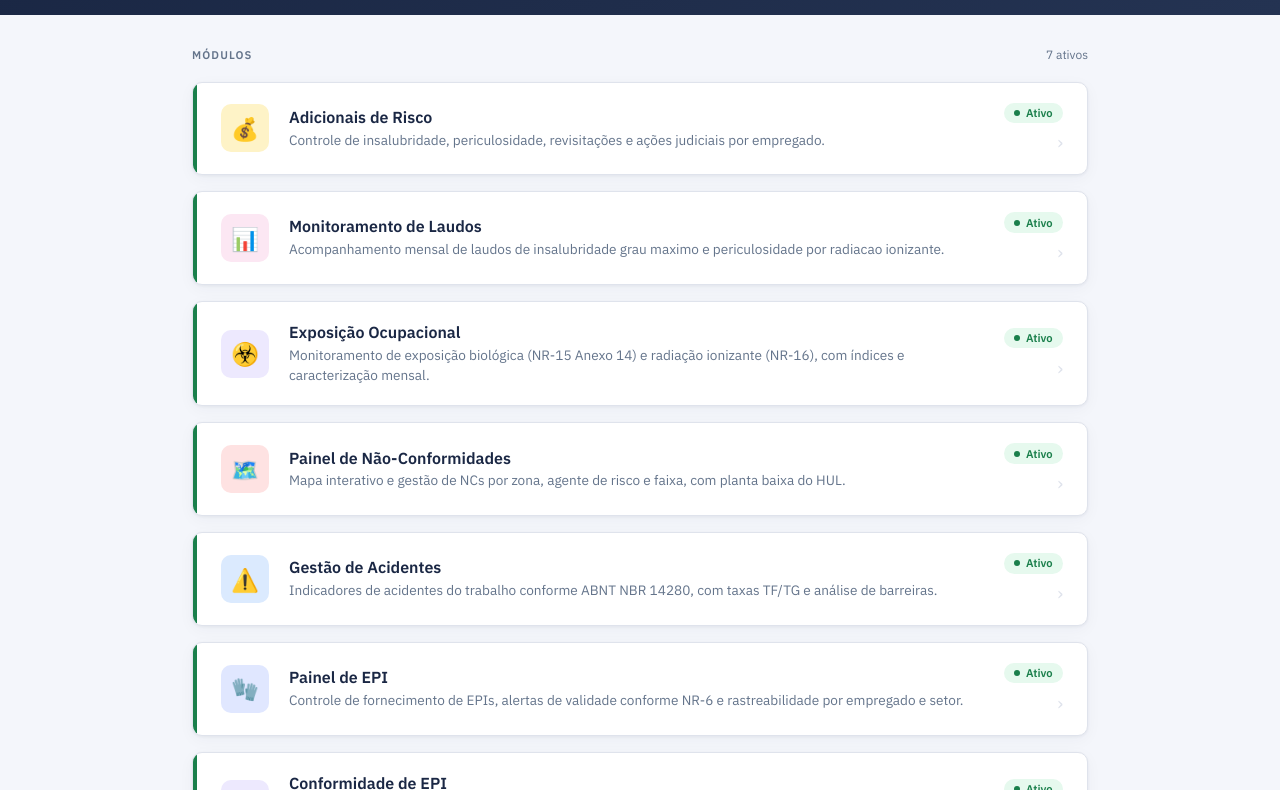
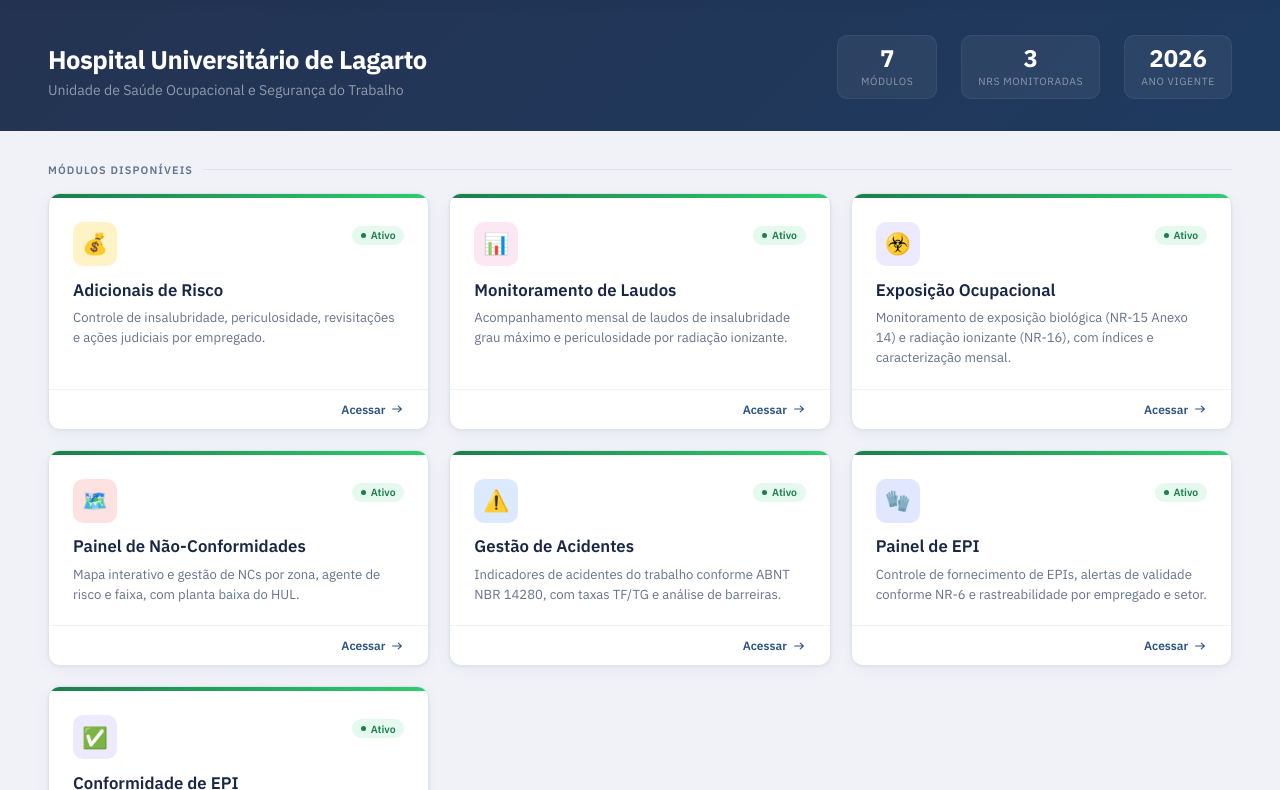
Before and after one commit to markikuchi/Painel-Gerencial-SST-HUL-UFS, a plain HTML site: page index.html in a window 1280 px wide. Shown: the part 69-859 px from the top of the page. Drawn offline with Linux system fonts and the light colour scheme.

Commit message:
Add files via upload

```diff
--- a/index.html
+++ b/index.html
@@ -8,7 +8,7 @@
 <link href="https://fonts.googleapis.com/css2?family=IBM+Plex+Sans:wght@300;400;500;600;700&family=IBM+Plex+Mono:wght@400;500&display=swap" rel="stylesheet">
 <style>
   :root {
-    --bg: #f4f6fb;
+    --bg: #f0f2f8;
     --card: #ffffff;
     --az: #1a2744;
     --az2: #243352;
@@ -21,7 +21,7 @@
     --borda: #dfe3ec;
     --txt: #1e2a3a;
     --sub: #64748b;
-    --radius: 10px;
+    --radius: 12px;
     --sombra: 0 1px 3px rgba(26,39,68,.06), 0 4px 16px rgba(26,39,68,.04);
   }
   * { box-sizing: border-box; margin: 0; padding: 0; }
@@ -36,63 +36,104 @@
 
   /* ── Header ── */
   .header {
-    background: linear-gradient(135deg, var(--az) 0%, var(--az2) 100%);
+    background: linear-gradient(135deg, var(--az) 0%, var(--az2) 60%, #2a4068 100%);
     color: #fff;
-    padding: 1.25rem 2rem;
+    padding: 0 2.5rem;
     display: flex;
     align-items: center;
     justify-content: space-between;
     flex-wrap: wrap;
     gap: .5rem;
+    height: 64px;
+    position: sticky;
+    top: 0;
+    z-index: 100;
+    box-shadow: 0 2px 12px rgba(26,39,68,.18);
   }
-  .header-left { display: flex; align-items: center; gap: 1rem; }
+  .header-left { display: flex; align-items: center; gap: .85rem; }
   .header-logo {
-    width: 40px; height: 40px;
+    width: 36px; height: 36px;
     border-radius: 8px;
-    background: rgba(255,255,255,.12);
+    background: rgba(255,255,255,.1);
     display: flex; align-items: center; justify-content: center;
-    font-size: 1.1rem; font-weight: 700;
+    font-size: .85rem; font-weight: 700;
     letter-spacing: -.02em;
     flex-shrink: 0;
-    border: 1px solid rgba(255,255,255,.1);
+    border: 1px solid rgba(255,255,255,.08);
   }
-  .header h1 { font-size: 1.2rem; font-weight: 600; letter-spacing: -.01em; line-height: 1.3; }
-  .header .sub { color: rgba(255,255,255,.55); font-size: .8rem; font-weight: 400; margin-top: .1rem; }
-  .header-right { text-align: right; }
-  .header-right .dept { font-size: .75rem; color: rgba(255,255,255,.45); font-weight: 400; }
+  .header h1 { font-size: 1.1rem; font-weight: 600; letter-spacing: -.01em; }
+  .header .sub-h { color: rgba(255,255,255,.45); font-size: .78rem; font-weight: 400; margin-left: .5rem; }
+  .header-right { display: flex; align-items: center; gap: 1.5rem; }
+  .header-right .dept { font-size: .72rem; color: rgba(255,255,255,.4); font-weight: 400; }
+  .header-stat {
+    display: flex; align-items: center; gap: .4rem;
+    font-size: .72rem; color: rgba(255,255,255,.55);
+  }
+  .header-stat .dot-h { width: 7px; height: 7px; border-radius: 50%; background: #34d399; }
 
-  /* ── Main ── */
+  /* ── Hero ── */
+  .hero {
+    background: linear-gradient(135deg, var(--az2) 0%, #1e3a5f 100%);
+    padding: 2.5rem 3rem 2rem;
+    color: #fff;
+    display: flex;
+    align-items: flex-end;
+    justify-content: space-between;
+    flex-wrap: wrap;
+    gap: 1rem;
+  }
+  .hero-text h2 {
+    font-size: 1.6rem; font-weight: 700; letter-spacing: -.02em; line-height: 1.2;
+  }
+  .hero-text p {
+    color: rgba(255,255,255,.5); font-size: .88rem; margin-top: .35rem; font-weight: 400;
+  }
+  .hero-kpis {
+    display: flex; gap: 1.5rem; flex-wrap: wrap;
+  }
+  .kpi {
+    text-align: center; padding: .6rem 1rem;
+    background: rgba(255,255,255,.06);
+    border-radius: 10px;
+    border: 1px solid rgba(255,255,255,.06);
+    min-width: 100px;
+  }
+  .kpi-val { font-size: 1.5rem; font-weight: 700; line-height: 1; }
+  .kpi-label { font-size: .65rem; color: rgba(255,255,255,.45); margin-top: .3rem; text-transform: uppercase; letter-spacing: .06em; }
+
+  /* ── Grid de módulos ── */
   .main {
     flex: 1;
-    padding: 2rem;
-    max-width: 960px;
-    width: 100%;
-    margin: 0 auto;
+    padding: 2rem 3rem 3rem;
   }
-
-  /* ── Seção de módulos ── */
-  .modulos-header {
-    display: flex;
-    align-items: baseline;
-    justify-content: space-between;
-    margin-bottom: 1.25rem;
-  }
-  .modulos-titulo {
-    font-size: .7rem;
+  .section-label {
+    font-size: .68rem;
     font-weight: 600;
     text-transform: uppercase;
     letter-spacing: .1em;
     color: var(--sub);
+    margin-bottom: 1rem;
+    display: flex;
+    align-items: center;
+    gap: .6rem;
   }
-  .modulos-count {
-    font-size: .75rem;
-    color: var(--sub);
+  .section-label::after {
+    content: '';
+    flex: 1;
+    height: 1px;
+    background: var(--borda);
   }
 
-  /* ── Card de módulo ── */
-  .modulo-card {
+  .grid {
+    display: grid;
+    grid-template-columns: repeat(auto-fill, minmax(340px, 1fr));
+    gap: 1.25rem;
+  }
+
+  /* ── Card ── */
+  .card {
     display: flex;
-    align-items: stretch;
+    flex-direction: column;
     background: var(--card);
     border: 1px solid var(--borda);
     border-radius: var(--radius);
@@ -101,133 +142,143 @@
     color: inherit;
     transition: border-color .2s, box-shadow .2s, transform .15s;
     overflow: hidden;
-    margin-bottom: 1rem;
+    position: relative;
   }
-  .modulo-card:hover {
+  .card:hover {
     border-color: var(--azm);
-    box-shadow: 0 2px 8px rgba(44,82,130,.1), 0 8px 24px rgba(44,82,130,.06);
-    transform: translateY(-1px);
+    box-shadow: 0 4px 20px rgba(44,82,130,.12);
+    transform: translateY(-2px);
   }
-  .modulo-card:active { transform: translateY(0); }
+  .card:active { transform: translateY(0); }
 
-  .modulo-barra {
-    width: 4px;
-    flex-shrink: 0;
+  .card-top {
+    height: 4px;
+    width: 100%;
   }
-  .barra-ativo { background: var(--green); }
-  .barra-breve { background: var(--borda); }
+  .top-ativo { background: linear-gradient(90deg, var(--green), #2ecc71); }
+  .top-breve { background: var(--borda); }
 
-  .modulo-body {
+  .card-body {
+    padding: 1.5rem 1.5rem 1.25rem;
     flex: 1;
-    padding: 1.25rem 1.5rem;
     display: flex;
-    align-items: center;
-    gap: 1.25rem;
+    flex-direction: column;
   }
 
-  .modulo-icon {
-    width: 48px; height: 48px;
+  .card-header {
+    display: flex;
+    align-items: flex-start;
+    justify-content: space-between;
+    gap: .75rem;
+    margin-bottom: .85rem;
+  }
+
+  .card-icon {
+    width: 44px; height: 44px;
     border-radius: 10px;
     display: flex; align-items: center; justify-content: center;
-    font-size: 1.4rem;
-    flex-shrink: 0;
-  }
-  .icon-adic { background: #fef3c7; }
-  .icon-contr { background: #e0e7ff; }
-
-  .modulo-info { flex: 1; min-width: 0; }
-  .modulo-nome {
-    font-size: 1rem;
-    font-weight: 600;
-    color: var(--az);
-    line-height: 1.3;
-  }
-  .modulo-desc {
-    font-size: .85rem;
-    color: var(--sub);
-    margin-top: .2rem;
-    line-height: 1.45;
-  }
-
-  .modulo-meta {
-    display: flex;
-    flex-direction: column;
-    align-items: flex-end;
-    gap: .4rem;
+    font-size: 1.3rem;
     flex-shrink: 0;
   }
 
   .badge-status {
     display: inline-flex;
     align-items: center;
-    gap: .35rem;
-    font-size: .7rem;
+    gap: .3rem;
+    font-size: .65rem;
     font-weight: 600;
-    padding: .2rem .65rem;
+    padding: .15rem .55rem;
     border-radius: 20px;
     white-space: nowrap;
+    margin-top: .25rem;
   }
   .badge-ativo { background: var(--greenl); color: var(--green); }
   .badge-breve { background: var(--amberl); color: var(--amber); }
-
   .badge-dot {
-    width: 6px; height: 6px;
+    width: 5px; height: 5px;
     border-radius: 50%;
     flex-shrink: 0;
   }
   .dot-ativo { background: var(--green); }
   .dot-breve { background: var(--amber); }
 
-  .modulo-seta {
-    color: var(--borda);
-    font-size: 1.2rem;
-    transition: color .2s, transform .2s;
+  .card-nome {
+    font-size: 1.05rem;
+    font-weight: 600;
+    color: var(--az);
+    line-height: 1.3;
+    margin-bottom: .4rem;
   }
-  .modulo-card:hover .modulo-seta { color: var(--azm); transform: translateX(2px); }
+  .card-desc {
+    font-size: .82rem;
+    color: var(--sub);
+    line-height: 1.55;
+    flex: 1;
+  }
+
+  .card-footer {
+    display: flex;
+    align-items: center;
+    justify-content: flex-end;
+    padding: .75rem 1.5rem;
+    border-top: 1px solid #f0f2f5;
+  }
+  .card-link {
+    font-size: .75rem;
+    font-weight: 600;
+    color: var(--azm);
+    display: flex;
+    align-items: center;
+    gap: .3rem;
+    transition: gap .2s;
+  }
+  .card:hover .card-link { gap: .5rem; }
+  .card-link svg {
+    width: 14px; height: 14px;
+    transition: transform .2s;
+  }
+  .card:hover .card-link svg { transform: translateX(2px); }
 
   /* ── Card desabilitado ── */
-  .modulo-card.disabled {
-    opacity: .55;
+  .card.disabled {
+    opacity: .5;
     cursor: default;
     pointer-events: none;
-  }
-  .modulo-card.disabled:hover {
-    border-color: var(--borda);
-    box-shadow: var(--sombra);
-    transform: none;
-  }
-
-  /* ── Separador ── */
-  .sep {
-    border: none;
-    border-top: 1px solid var(--borda);
-    margin: 1.5rem 0;
   }
 
   /* ── Rodapé ── */
   .footer {
     text-align: center;
     padding: 1.5rem 2rem;
-    font-size: .72rem;
+    font-size: .7rem;
     color: var(--sub);
     border-top: 1px solid var(--borda);
     line-height: 1.6;
+    background: #fff;
   }
-  .footer a { color: var(--azm); text-decoration: none; }
-  .footer a:hover { text-decoration: underline; }
 
   /* ── Responsivo ── */
-  @media (max-width: 640px) {
-    .header { padding: 1rem 1.25rem; }
-    .header-logo { width: 36px; height: 36px; font-size: 1rem; }
-    .header h1 { font-size: 1.05rem; }
-    .main { padding: 1.25rem 1rem; }
-    .modulo-body { padding: 1rem 1.25rem; gap: 1rem; flex-wrap: wrap; }
-    .modulo-meta { flex-direction: row; align-items: center; }
+  @media (max-width: 1024px) {
+    .hero { padding: 2rem 2rem 1.5rem; }
+    .main { padding: 1.5rem 2rem 2rem; }
+    .grid { grid-template-columns: repeat(auto-fill, minmax(300px, 1fr)); }
   }
-  @media (max-width: 400px) {
-    .modulo-body { flex-direction: column; align-items: flex-start; }
-    .modulo-meta { flex-direction: row; width: 100%; justify-content: space-between; }
+  @media (max-width: 768px) {
+    .header { padding: 0 1.25rem; }
+    .header .sub-h { display: none; }
+    .hero { padding: 1.5rem 1.25rem 1.25rem; }
+    .hero-text h2 { font-size: 1.3rem; }
+    .hero-kpis { gap: .75rem; }
+    .kpi { min-width: 80px; padding: .5rem .75rem; }
+    .kpi-val { font-size: 1.2rem; }
+    .main { padding: 1.25rem; }
+    .grid { grid-template-columns: 1fr; gap: 1rem; }
+  }
+  @media (max-width: 480px) {
+    .header { height: 56px; }
+    .header h1 { font-size: .95rem; }
+    .hero-kpis { width: 100%; }
+    .kpi { flex: 1; }
   }
 </style>
 </head>
@@ -236,157 +287,161 @@
 <div class="header">
   <div class="header-left">
     <div class="header-logo">SST</div>
-    <div>
+    <div style="display:flex;align-items:baseline;gap:0">
       <h1>Painel Gerencial SOST/SEG</h1>
-      <div class="sub">Hospital Universitário de Lagarto · EBSERH</div>
+      <span class="sub-h">HUL · EBSERH</span>
     </div>
   </div>
   <div class="header-right">
+    <div class="header-stat">
+      <span class="dot-h"></span>
+      7 módulos ativos
+    </div>
     <div class="dept">USOST · Engenharia de Segurança do Trabalho</div>
+  </div>
+</div>
+
+<div class="hero">
+  <div class="hero-text">
+    <h2>Hospital Universitário de Lagarto</h2>
+    <p>Unidade de Saúde Ocupacional e Segurança do Trabalho</p>
+  </div>
+  <div class="hero-kpis">
+    <div class="kpi">
+      <div class="kpi-val">7</div>
+      <div class="kpi-label">Módulos</div>
+    </div>
+    <div class="kpi">
+      <div class="kpi-val">3</div>
+      <div class="kpi-label">NRs monitoradas</div>
+    </div>
+    <div class="kpi">
+      <div class="kpi-val" id="anoAtual">2026</div>
+      <div class="kpi-label">Ano vigente</div>
+    </div>
   </div>
 </div>
 
 <div class="main">
 
-  <div class="modulos-header">
-    <span class="modulos-titulo">Módulos</span>
-    <span class="modulos-count">7 ativos</span>
+  <div class="section-label">Módulos disponíveis</div>
+
+  <div class="grid">
+
+    <a class="card" href="painel_gerencial_sost.html">
+      <div class="card-top top-ativo"></div>
+      <div class="card-body">
+        <div class="card-header">
+          <div class="card-icon" style="background:#fef3c7">💰</div>
+          <span class="badge-status badge-ativo"><span class="badge-dot dot-ativo"></span> Ativo</span>
         </div>
-
-  <!-- Card Ativo -->
-  <a class="modulo-card" href="painel_gerencial_sost.html">
-    <div class="modulo-barra barra-ativo"></div>
-    <div class="modulo-body">
-      <div class="modulo-icon icon-adic">💰</div>
-      <div class="modulo-info">
-        <div class="modulo-nome">Adicionais de Risco</div>
-        <div class="modulo-desc">Controle de insalubridade, periculosidade, revisitações e ações judiciais por empregado.</div>
+        <div class="card-nome">Adicionais de Risco</div>
+        <div class="card-desc">Controle de insalubridade, periculosidade, revisitações e ações judiciais por empregado.</div>
       </div>
-      <div class="modulo-meta">
-        <span class="badge-status badge-ativo"><span class="badge-dot dot-ativo"></span> Ativo</span>
-        <span class="modulo-seta">&#8250;</span>
-      </div>
+      <div class="card-footer">
+        <span class="card-link">Acessar <svg viewBox="0 0 20 20" fill="currentColor"><path fill-rule="evenodd" d="M3 10a.75.75 0 01.75-.75h10.638L11.23 6.29a.75.75 0 111.04-1.08l4.5 4.25a.75.75 0 010 1.08l-4.5 4.25a.75.75 0 11-1.04-1.08l3.158-2.96H3.75A.75.75 0 013 10z" clip-rule="evenodd"/></svg></span>
       </div>
     </a>
 
-  <!-- Card Monitoramento de Laudos -->
-  <a class="modulo-card" href="painel_monitoramento.html">
-    <div class="modulo-barra barra-ativo"></div>
-    <div class="modulo-body">
-      <div class="modulo-icon" style="background:#fce7f3">📊</div>
-      <div class="modulo-info">
-        <div class="modulo-nome">Monitoramento de Laudos</div>
-        <div class="modulo-desc">Acompanhamento mensal de laudos de insalubridade grau maximo e periculosidade por radiacao ionizante.</div>
+    <a class="card" href="painel_monitoramento.html">
+      <div class="card-top top-ativo"></div>
+      <div class="card-body">
+        <div class="card-header">
+          <div class="card-icon" style="background:#fce7f3">📊</div>
+          <span class="badge-status badge-ativo"><span class="badge-dot dot-ativo"></span> Ativo</span>
         </div>
-      <div class="modulo-meta">
-        <span class="badge-status badge-ativo"><span class="badge-dot dot-ativo"></span> Ativo</span>
-        <span class="modulo-seta">&#8250;</span>
+        <div class="card-nome">Monitoramento de Laudos</div>
+        <div class="card-desc">Acompanhamento mensal de laudos de insalubridade grau máximo e periculosidade por radiação ionizante.</div>
       </div>
+      <div class="card-footer">
+        <span class="card-link">Acessar <svg viewBox="0 0 20 20" fill="currentColor"><path fill-rule="evenodd" d="M3 10a.75.75 0 01.75-.75h10.638L11.23 6.29a.75.75 0 111.04-1.08l4.5 4.25a.75.75 0 010 1.08l-4.5 4.25a.75.75 0 11-1.04-1.08l3.158-2.96H3.75A.75.75 0 013 10z" clip-rule="evenodd"/></svg></span>
       </div>
     </a>
 
-  <!-- Card Exposição Ocupacional -->
-  <a class="modulo-card" href="painel_exposicao.html">
-    <div class="modulo-barra barra-ativo"></div>
-    <div class="modulo-body">
-      <div class="modulo-icon" style="background:#ede9fe">☣️</div>
-      <div class="modulo-info">
-        <div class="modulo-nome">Exposição Ocupacional</div>
-        <div class="modulo-desc">Monitoramento de exposição biológica (NR-15 Anexo 14) e radiação ionizante (NR-16), com índices e caracterização mensal.</div>
+    <a class="card" href="painel_exposicao.html">
+      <div class="card-top top-ativo"></div>
+      <div class="card-body">
+        <div class="card-header">
+          <div class="card-icon" style="background:#ede9fe">☣️</div>
+          <span class="badge-status badge-ativo"><span class="badge-dot dot-ativo"></span> Ativo</span>
         </div>
-      <div class="modulo-meta">
-        <span class="badge-status badge-ativo"><span class="badge-dot dot-ativo"></span> Ativo</span>
-        <span class="modulo-seta">&#8250;</span>
+        <div class="card-nome">Exposição Ocupacional</div>
+        <div class="card-desc">Monitoramento de exposição biológica (NR-15 Anexo 14) e radiação ionizante (NR-16), com índices e caracterização mensal.</div>
       </div>
+      <div class="card-footer">
+        <span class="card-link">Acessar <svg viewBox="0 0 20 20" fill="currentColor"><path fill-rule="evenodd" d="M3 10a.75.75 0 01.75-.75h10.638L11.23 6.29a.75.75 0 111.04-1.08l4.5 4.25a.75.75 0 010 1.08l-4.5 4.25a.75.75 0 11-1.04-1.08l3.158-2.96H3.75A.75.75 0 013 10z" clip-rule="evenodd"/></svg></span>
       </div>
     </a>
 
-  <!-- Card Painel de Não-Conformidades -->
-  <a class="modulo-card" href="painel_nc.html">
-    <div class="modulo-barra barra-ativo"></div>
-    <div class="modulo-body">
-      <div class="modulo-icon" style="background:#fee2e2">🗺️</div>
-      <div class="modulo-info">
-        <div class="modulo-nome">Painel de Não-Conformidades</div>
-        <div class="modulo-desc">Mapa interativo e gestão de NCs por zona, agente de risco e faixa, com planta baixa do HUL.</div>
+    <a class="card" href="painel_nc.html">
+      <div class="card-top top-ativo"></div>
+      <div class="card-body">
+        <div class="card-header">
+          <div class="card-icon" style="background:#fee2e2">🗺️</div>
+          <span class="badge-status badge-ativo"><span class="badge-dot dot-ativo"></span> Ativo</span>
         </div>
-      <div class="modulo-meta">
-        <span class="badge-status badge-ativo"><span class="badge-dot dot-ativo"></span> Ativo</span>
-        <span class="modulo-seta">&#8250;</span>
+        <div class="card-nome">Painel de Não-Conformidades</div>
+        <div class="card-desc">Mapa interativo e gestão de NCs por zona, agente de risco e faixa, com planta baixa do HUL.</div>
       </div>
+      <div class="card-footer">
+        <span class="card-link">Acessar <svg viewBox="0 0 20 20" fill="currentColor"><path fill-rule="evenodd" d="M3 10a.75.75 0 01.75-.75h10.638L11.23 6.29a.75.75 0 111.04-1.08l4.5 4.25a.75.75 0 010 1.08l-4.5 4.25a.75.75 0 11-1.04-1.08l3.158-2.96H3.75A.75.75 0 013 10z" clip-rule="evenodd"/></svg></span>
       </div>
     </a>
 
-  <!-- Card Gestão de Acidentes -->
-  <a class="modulo-card" href="painel_acidentes.html">
-    <div class="modulo-barra barra-ativo"></div>
-    <div class="modulo-body">
-      <div class="modulo-icon" style="background:#dbeafe">⚠️</div>
-      <div class="modulo-info">
-        <div class="modulo-nome">Gestão de Acidentes</div>
-        <div class="modulo-desc">Indicadores de acidentes do trabalho conforme ABNT NBR 14280, com taxas TF/TG e análise de barreiras.</div>
+    <a class="card" href="painel_acidentes.html">
+      <div class="card-top top-ativo"></div>
+      <div class="card-body">
+        <div class="card-header">
+          <div class="card-icon" style="background:#dbeafe">⚠️</div>
+          <span class="badge-status badge-ativo"><span class="badge-dot dot-ativo"></span> Ativo</span>
         </div>
-      <div class="modulo-meta">
-        <span class="badge-status badge-ativo"><span class="badge-dot dot-ativo"></span> Ativo</span>
-        <span class="modulo-seta">&#8250;</span>
+        <div class="card-nome">Gestão de Acidentes</div>
+        <div class="card-desc">Indicadores de acidentes do trabalho conforme ABNT NBR 14280, com taxas TF/TG e análise de barreiras.</div>
       </div>
+      <div class="card-footer">
+        <span class="card-link">Acessar <svg viewBox="0 0 20 20" fill="currentColor"><path fill-rule="evenodd" d="M3 10a.75.75 0 01.75-.75h10.638L11.23 6.29a.75.75 0 111.04-1.08l4.5 4.25a.75.75 0 010 1.08l-4.5 4.25a.75.75 0 11-1.04-1.08l3.158-2.96H3.75A.75.75 0 013 10z" clip-rule="evenodd"/></svg></span>
       </div>
     </a>
 
-  <!-- Card Painel de EPI -->
-  <a class="modulo-card" href="painel_epi.html">
-    <div class="modulo-barra barra-ativo"></div>
-    <div class="modulo-body">
-      <div class="modulo-icon" style="background:#e0e7ff">🧤</div>
-      <div class="modulo-info">
-        <div class="modulo-nome">Painel de EPI</div>
-        <div class="modulo-desc">Controle de fornecimento de EPIs, alertas de validade conforme NR-6 e rastreabilidade por empregado e setor.</div>
+    <a class="card" href="painel_epi.html">
+      <div class="card-top top-ativo"></div>
+      <div class="card-body">
+        <div class="card-header">
+          <div class="card-icon" style="background:#e0e7ff">🧤</div>
+          <span class="badge-status badge-ativo"><span class="badge-dot dot-ativo"></span> Ativo</span>
         </div>
-      <div class="modulo-meta">
-        <span class="badge-status badge-ativo"><span class="badge-dot dot-ativo"></span> Ativo</span>
-        <span class="modulo-seta">&#8250;</span>
+        <div class="card-nome">Painel de EPI</div>
+        <div class="card-desc">Controle de fornecimento de EPIs, alertas de validade conforme NR-6 e rastreabilidade por empregado e setor.</div>
       </div>
+      <div class="card-footer">
+        <span class="card-link">Acessar <svg viewBox="0 0 20 20" fill="currentColor"><path fill-rule="evenodd" d="M3 10a.75.75 0 01.75-.75h10.638L11.23 6.29a.75.75 0 111.04-1.08l4.5 4.25a.75.75 0 010 1.08l-4.5 4.25a.75.75 0 11-1.04-1.08l3.158-2.96H3.75A.75.75 0 013 10z" clip-rule="evenodd"/></svg></span>
       </div>
     </a>
 
-  <!-- Card Conformidade de EPI -->
-  <a class="modulo-card" href="painel_conformidade_epi.html">
-    <div class="modulo-barra barra-ativo"></div>
-    <div class="modulo-body">
-      <div class="modulo-icon" style="background:#ede9fe">✅</div>
-      <div class="modulo-info">
-        <div class="modulo-nome">Conformidade de EPI</div>
-        <div class="modulo-desc">Cruzamento de exposição biológica com retiradas de EPI: avaliação de PFF2 (NR-32) e óculos de segurança (NR-06) por empregado.</div>
+    <a class="card" href="painel_conformidade_epi.html">
+      <div class="card-top top-ativo"></div>
+      <div class="card-body">
+        <div class="card-header">
+          <div class="card-icon" style="background:#ede9fe">✅</div>
+          <span class="badge-status badge-ativo"><span class="badge-dot dot-ativo"></span> Ativo</span>
         </div>
-      <div class="modulo-meta">
-        <span class="badge-status badge-ativo"><span class="badge-dot dot-ativo"></span> Ativo</span>
-        <span class="modulo-seta">&#8250;</span>
+        <div class="card-nome">Conformidade de EPI</div>
+        <div class="card-desc">Cruzamento de exposição biológica com retiradas de EPI: avaliação de PFF2 (NR-32) e óculos de segurança (NR-06) por empregado.</div>
       </div>
+      <div class="card-footer">
+        <span class="card-link">Acessar <svg viewBox="0 0 20 20" fill="currentColor"><path fill-rule="evenodd" d="M3 10a.75.75 0 01.75-.75h10.638L11.23 6.29a.75.75 0 111.04-1.08l4.5 4.25a.75.75 0 010 1.08l-4.5 4.25a.75.75 0 11-1.04-1.08l3.158-2.96H3.75A.75.75 0 013 10z" clip-rule="evenodd"/></svg></span>
       </div>
     </a>
 
-  <!-- Futuros módulos (desabilitados) -->
-  <!--
-  <div class="modulo-card disabled">
-    <div class="modulo-barra barra-breve"></div>
-    <div class="modulo-body">
-      <div class="modulo-icon icon-contr">📋</div>
-      <div class="modulo-info">
-        <div class="modulo-nome">Gestão de Contratadas</div>
-        <div class="modulo-desc">Terceirizadas, documentação e conformidade com normas regulamentadoras.</div>
   </div>
-      <div class="modulo-meta">
-        <span class="badge-status badge-breve"><span class="badge-dot dot-breve"></span> Em breve</span>
-      </div>
-    </div>
-  </div>
-  -->
-
 </div>
 
 <div class="footer">
   Painel Gerencial SOST/SEG · USOST · Hospital Universitário de Lagarto · EBSERH
 </div>
 
+<script>
+  document.getElementById('anoAtual').textContent = new Date().getFullYear();
+</script>
 </body>
 </html>
```
Also changed, not shown: painel_conformidade_epi.html (+33 -20 lines). Lines whose indentation alone changed are shown as unchanged.
